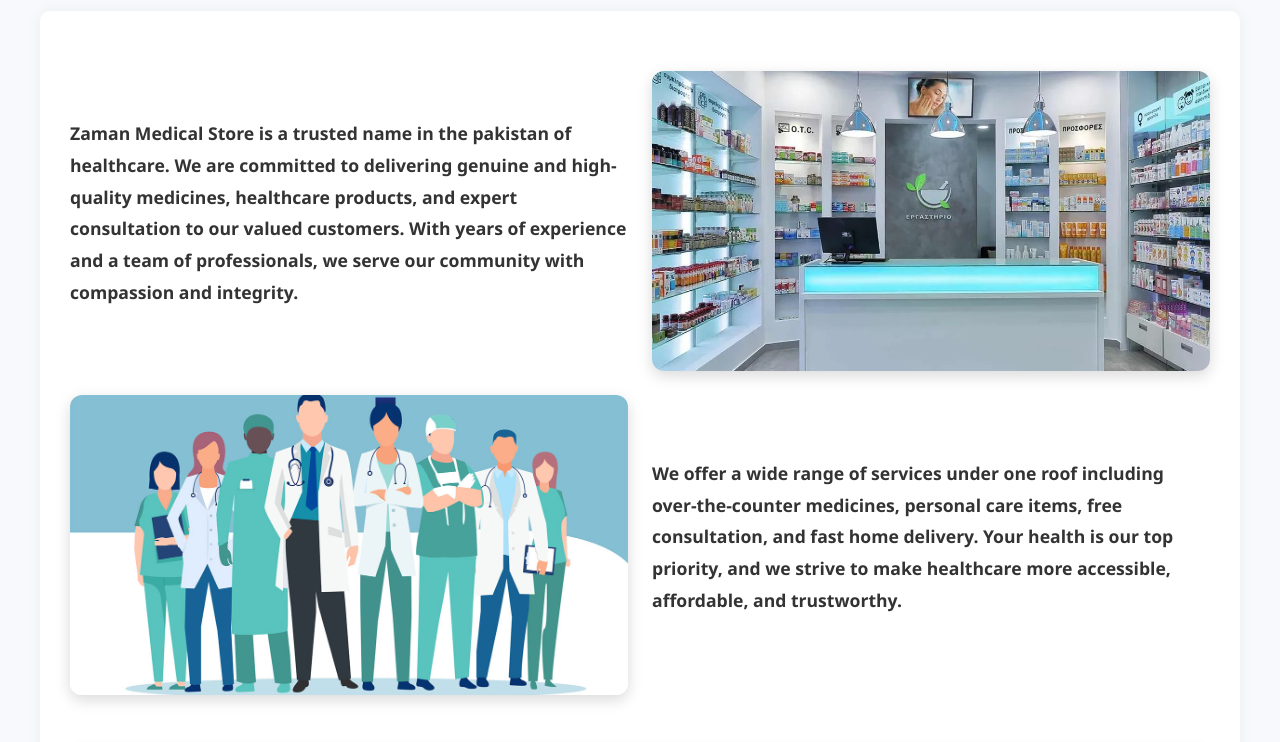
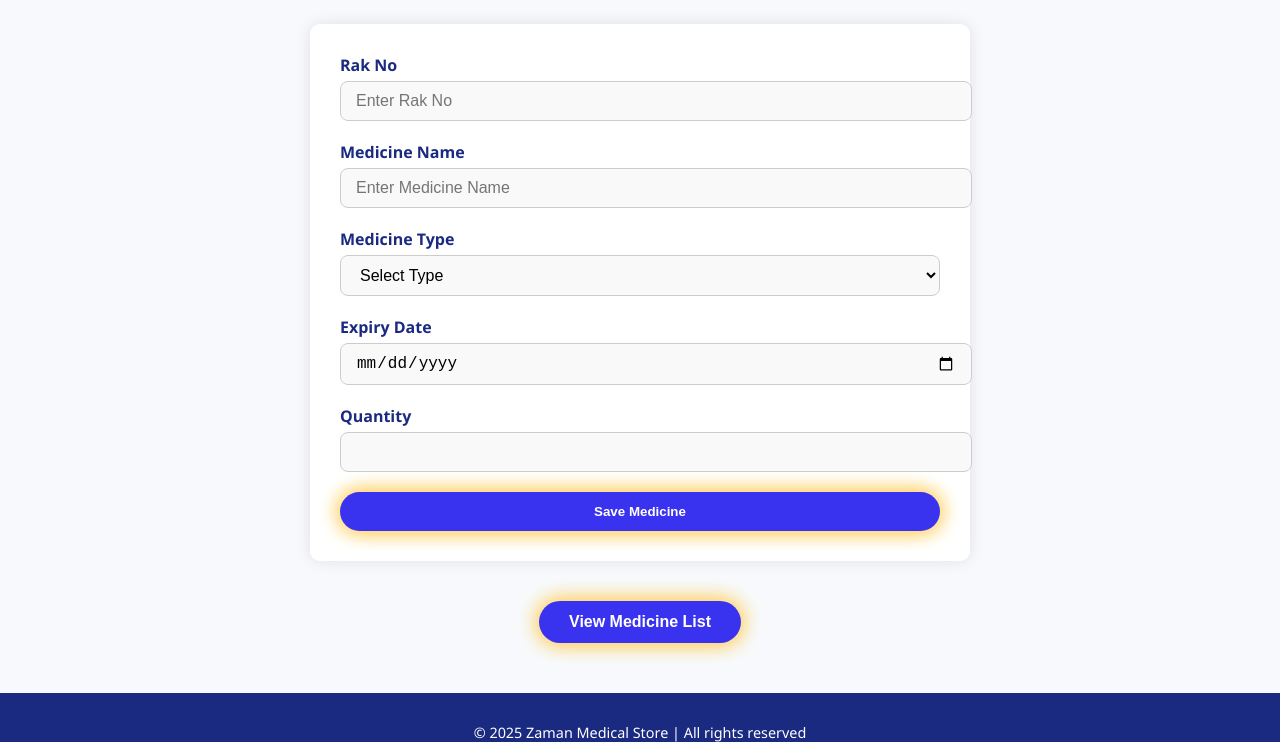
Before and after one commit to omarhayat-068/zamanmedicalstore, a plain HTML site: page add medicine.html in a window 1280 px wide. Shown: the part 155-897 px from the top of the page. Drawn offline with nearby package versions, Linux system fonts and the light colour scheme.

Commit message:
Update add medicine.html

```diff
--- a/add medicine.html
+++ b/add medicine.html
@@ -4,11 +4,9 @@
 <head>
     <meta charset="UTF-8" />
     <meta name="viewport" content="width=device-width, initial-scale=1.0" />
-    <link href="https://cdn.jsdelivr.net/npm/bootstrap@5.3.0/dist/css/bootstrap.min.css" rel="stylesheet">
     <link rel="shortcut icon" href="assets/favicon.png" type="image/x-icon">
-    <title>About Us - Zaman Medical Store</title>
+    <title>Add Medicine - Zaman Medical Store</title>
     <style>
-        /* Global Styles */
         body {
             margin: 0;
             padding: 0;
@@ -16,7 +14,7 @@
             background: #F7F9FC;
             color: #1a1a1a;
             opacity: 0;
-            animation: fadeInBody 1.2s ease forwards;
+            animation: fadeInBody 1s ease forwards;
         }
 
         @keyframes fadeInBody {
@@ -25,7 +23,6 @@
             }
         }
 
-        /* Header */
         header {
             display: flex;
             justify-content: space-between;
@@ -68,70 +65,76 @@
             font-size: large;
         }
 
-        /* About Us Page */
-        h1 {
+        .h1 h1 {
             text-align: center;
             margin-top: 15px;
             color: #1A2A80;
             font-size: 2.5rem;
             text-shadow: 0 0 10px #FFD166, 0 0 10px #FFD166;
             opacity: 0;
-            animation: slideDown 1s ease 0.3s forwards;
+            animation: zoomIn 1s ease 0.3s forwards;
         }
 
-        .about-section {
-            padding: 60px 30px;
-            background-color: #ffffff;
-            box-shadow: 0 0 15px rgba(0, 0, 0, 0.05);
+        form {
+            max-width: 600px;
+            margin: 40px auto;
+            padding: 30px;
+            background: #ffffff;
             border-radius: 10px;
-            margin: 30px auto;
-            max-width: 1200px;
+            box-shadow: 0 0 15px rgba(0, 0, 0, 0.1);
         }
 
-        .about-section p {
-            font-size: 1.1rem;
-            line-height: 1.8;
-            color: #333;
+        form div {
+            margin-bottom: 20px;
             opacity: 0;
-            transform: translateY(40px);
+            transform: translateY(30px);
             animation: slideUp 1s ease forwards;
+            animation-delay: 0.6s;
+            animation-fill-mode: forwards;
         }
 
-        .about-img {
-            width: 100%;
-            max-height: 300px;
-            object-fit: cover;
-            border-radius: 12px;
-            box-shadow: 0 5px 15px rgba(0, 0, 0, 0.15);
-            transition: transform 0.3s ease-in-out;
-            opacity: 0;
-            transform: scale(0.8);
-            animation: zoomIn 1.2s ease 0.3s forwards;
+        @keyframes slideUp {
+            to {
+                opacity: 1;
+                transform: translateY(0);
+            }
         }
 
-        .about-img:hover {
-            transform: scale(1.05);
+        label {
+            display: block;
+            font-weight: bold;
+            margin-bottom: 5px;
+            color: #1A2A80;
         }
 
-        /* Mission Box */
-        .mission-box {
-            background-color: #f7f9fc;
-            padding: 30px;
-            border-left: 5px solid #1A2A80;
-            border-radius: 10px;
-            margin-top: 40px;
-            box-shadow: 0 2px 8px rgba(0, 0, 0, 0.05);
-            opacity: 0;
-            animation: fadeInBody 1s ease 0.6s forwards;
+        input,
+        select {
+            width: 100%;
+            padding: 10px 15px;
+            border-radius: 8px;
+            border: 1px solid #ccc;
+            font-size: 1rem;
+            background-color: #f9f9f9;
         }
 
-        .mission-box h4 {
-            color: #1A2A80;
-            font-size: 2.0rem;
-            text-shadow: 0 0 10px #FFD166, 0 0 10px #FFD166;
+        button.save {
+            background-color: #3933f0;
+            color: white;
+            border: none;
+            padding: 12px 30px;
+            border-radius: 25px;
+            font-weight: bold;
+            width: 100%;
+            box-shadow: 0 0 20px #FFD166, 0 0 20px #FFD166;
+            transition: 0.3s;
+            cursor: pointer;
         }
 
-        /* Button Style */
+        button.save:hover {
+            background-color: #1A2A80;
+            box-shadow: 0 0 25px #3933f0;
+        }
+
         .glow-btn {
             background-color: #3933f0;
             color: white;
@@ -139,22 +142,22 @@
             padding: 12px 30px;
             border-radius: 25px;
             font-weight: bold;
-            margin-top: 30px;
+            margin: 20px auto;
+            display: block;
             box-shadow: 0 0 20px #FFD166, 0 0 20px #FFD166;
             transition: all 0.3s ease;
             font-size: 1rem;
             cursor: pointer;
+            opacity: 0;
+            animation: zoomIn 1s ease 1s forwards;
         }
 
         .glow-btn:hover {
             background-color: #1A2A80;
-            color: white;
-            box-shadow: 0 0 25px #3933f0, 0 0 25px #3933f0;
-            transform: scale(1.05);
+            box-shadow: 0 0 25px #3933f0;
             font-size: large;
         }
 
-        /* Footer */
         footer {
             text-align: center;
             padding: 30px;
@@ -164,42 +167,21 @@
             margin-top: 50px;
         }
 
-        /* Animations */
-        @keyframes slideDown {
-            from {
-                opacity: 0;
-                transform: translateY(-30px);
-            }
-
-            to {
-                opacity: 1;
-                transform: translateY(0);
-            }
-        }
-
-        @keyframes slideUp {
-            from {
-                opacity: 0;
-                transform: translateY(40px);
-            }
-
-            to {
-                opacity: 1;
-                transform: translateY(0);
-            }
-        }
-
         @keyframes zoomIn {
             to {
                 opacity: 1;
                 transform: scale(1);
+            }
+
+            from {
+                opacity: 0;
+                transform: scale(0.8);
             }
         }
     </style>
 </head>
 
 <body>
-    <!-- Header -->
     <header>
         <div class="logo">Zaman Medical Store</div>
         <ul>
@@ -208,67 +190,92 @@
             <li><a href="add medicine.html">Add Medicine</a></li>
             <li><a href="medicine list.html">Medicine list</a></li>
             <li><a href="login.html">Login</a></li>
-            <li><a href="signup.html">Singup</a></li>
+            <li><a href="signup.html">Signup</a></li>
         </ul>
     </header>
 
-    <!-- main  -->
     <main>
-        <h1>About Zaman Medical Store</h1>
+        <div class="h1">
+            <h1>Add New Medicine</h1>
+        </div>
 
-        <div class="about-section container">
-
-            <div class="row align-items-center mb-4">
-                <div class="col-md-6">
-                    <p><b>
-                            Zaman Medical Store is a trusted name in the pakistan of healthcare. We are committed to
-                            delivering genuine and high-quality medicines, healthcare products, and expert consultation
-                            to our valued customers. With years of experience and a team of professionals, we serve our
-                            community with compassion and integrity.
-                        </b></p>
-                </div>
-                <div class="col-md-6">
-                    <img src="assets/pharmacy store.png" alt="Pharmacy Store" class="about-img">
-                </div>
+        <form id="medicineForm">
+            <div>
+                <label for="rakno">Rak No</label>
+                <input type="number" id="rakno" placeholder="Enter Rak No">
             </div>
 
-            <div class="row align-items-center">
-                <div class="col-md-6 order-md-2">
-                    <p><b>
-                            We offer a wide range of services under one roof including over-the-counter medicines,
-                            personal care items, free consultation, and fast home delivery. Your health is our top
-                            priority, and we strive to make healthcare more accessible, affordable, and trustworthy.
-                        </b></p>
-                </div>
-                <div class="col-md-6 order-md-1">
-                    <img src="assets/our team.png" alt="Our Team" class="about-img">
-                </div>
+            <div>
+                <label for="medicinename">Medicine Name</label>
+                <input type="text" id="medicinename" placeholder="Enter Medicine Name">
             </div>
 
-            <div class="mission-box mt-5">
-                <h4>Our Mission</h4>
-                <p><b>
-                        Our mission is to bridge the gap between healthcare services and the people. We believe that
-                        everyone deserves access to safe, affordable, and authentic medicines — and we strive to make
-                        that a reality every single day.
-                    </b></p>
+            <div>
+                <label for="medicinetype">Medicine Type</label>
+                <select id="medicinetype" required>
+                    <option disabled selected value="">Select Type</option>
+                    <option value="Tablet">Tablet</option>
+                    <option value="Bottle">Bottle</option>
+                    <option value="Injection">Injection</option>
+                    <option value="Syrup">Syrup</option>
+                    <option value="Capsule">Capsule</option>
+                </select>
             </div>
 
-            <div class="text-center">
-                <button class="glow-btn" onclick="goHome()">Back to Home</button>
+            <div>
+                <label for="expirydate">Expiry Date</label>
+                <input type="date" id="expirydate">
             </div>
-        </div>
+
+            <div>
+                <label for="quantity">Quantity</label>
+                <input type="number" id="quantity">
+            </div>
+
+            <button class="save"><b>Save Medicine</b></button>
+        </form>
+
+        <button class="glow-btn" onclick="goHome()">View Medicine List</button>
     </main>
 
-    <!-- footer  -->
     <footer>
         &copy; 2025 Zaman Medical Store | All rights reserved
     </footer>
 
-    <!-- script  -->
     <script>
+        document.getElementById('medicineForm').addEventListener('submit', function (e) {
+            e.preventDefault();
+
+            const rakno = document.getElementById('rakno').value.trim();
+            const name = document.getElementById('medicinename').value.trim();
+            const type = document.getElementById('medicinetype').value;
+            const expiry = document.getElementById('expirydate').value;
+            const quantity = document.getElementById('quantity').value;
+
+            if (!rakno || !name || !type || !expiry || !quantity) {
+                alert("Please fill all fields");
+                return;
+            }
+
+            const newMedicine = {
+                rakno,
+                name,
+                type,
+                expiry,
+                quantity
+            };
+
+            let medicineList = JSON.parse(localStorage.getItem('medicines')) || [];
+            medicineList.push(newMedicine);
+            localStorage.setItem('medicines', JSON.stringify(medicineList));
+
+            alert("Medicine saved successfully!");
+
+            document.getElementById('medicineForm').reset();
+        });
+
         function goHome() {
-            window.location.href = "index.html";
+            window.location.href = "medicine list.html";
         }
     </script>
 </body>
```
